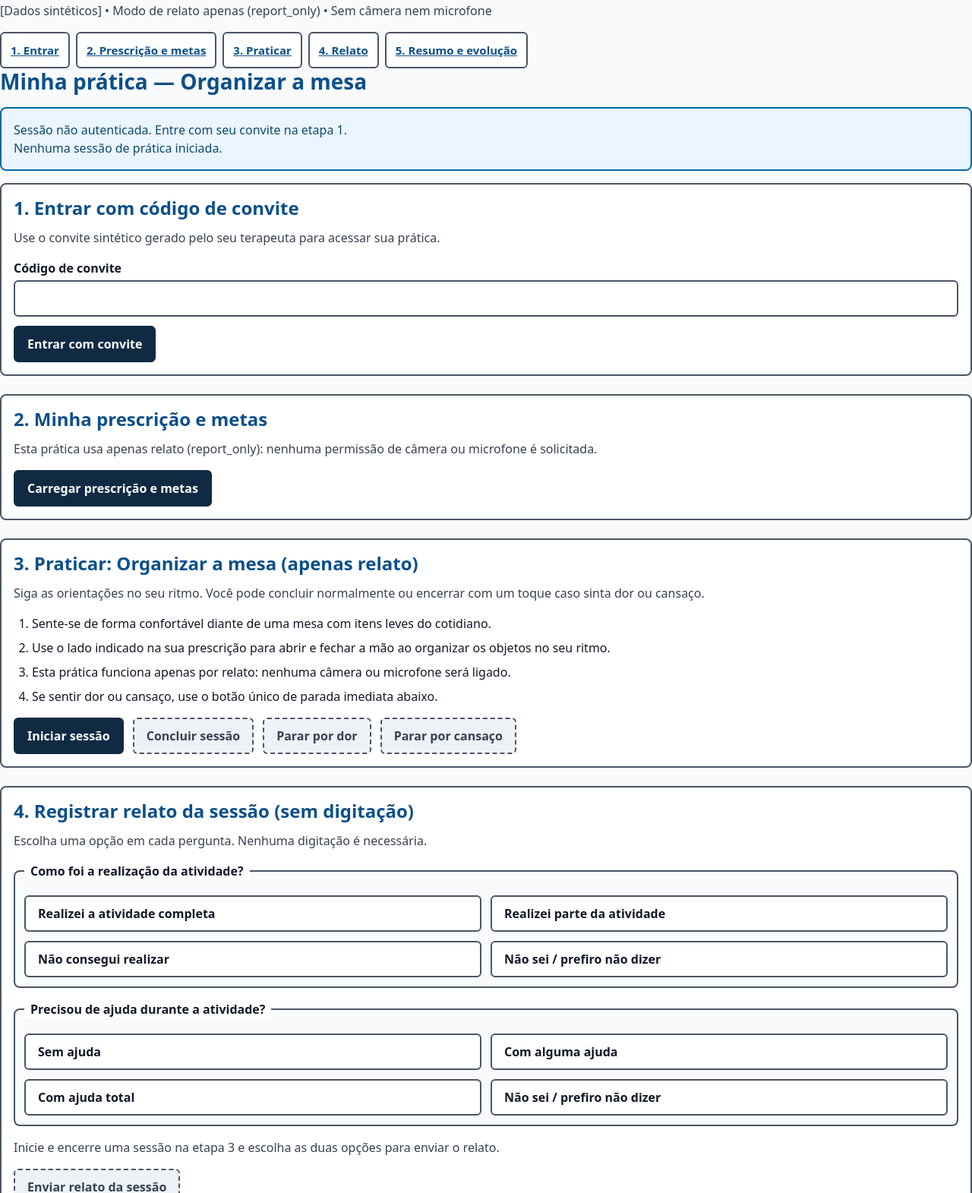
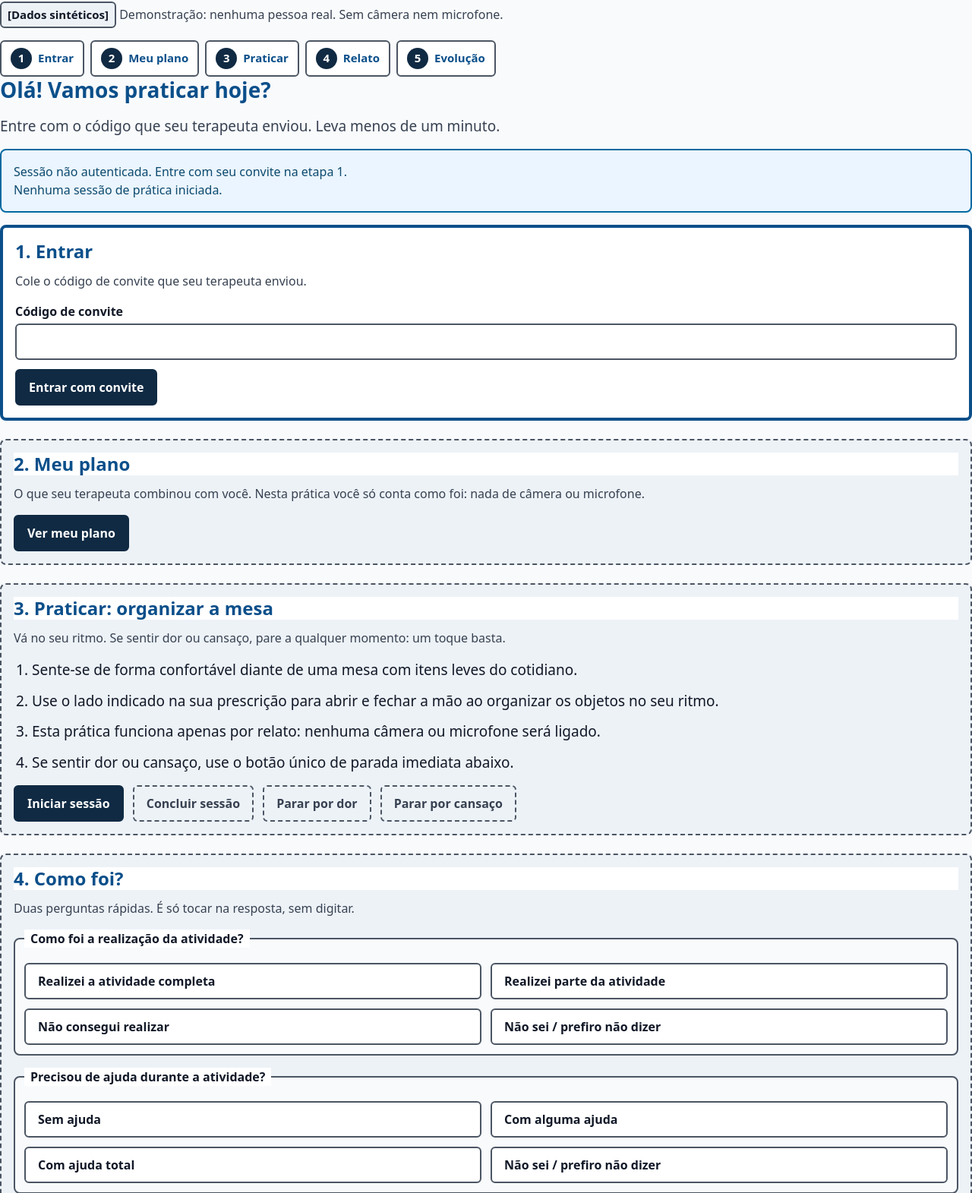
Before and after one commit to Ralado51/elo-evidence-to-impact, a plain HTML site: page web/v3/participant.html in a window 1280 px wide. Shown: the part 54-1625 px from the top of the page at 76% size. Drawn offline with Linux system fonts and the light colour scheme.

Commit message:
demo: friendlier guided participant screen (copy, stage highlight, auto-load plan)
Presentation-only: data-* hooks and API behavior unchanged.

Co-Authored-By: Claude Sonnet 5.5 <noreply@anthropic.com>
Claude-Session: https://claude.ai/code/session_01CJFzb1CEscvt1NLbgQqdTZ

```diff
--- a/web/v3/participant.css
+++ b/web/v3/participant.css
@@ -362,3 +362,30 @@
     scroll-behavior: auto !important;
   }
 }
+
+/* ---- Friendly guided layer (presentation only) ---- */
+.hero-lead { font-size: var(--elo-font-size-md); color: var(--elo-color-text-muted); margin: 0 0 var(--elo-space-4); }
+.participant-nav { counter-reset: none; }
+.participant-nav .n {
+  display: inline-flex; align-items: center; justify-content: center;
+  width: 1.75rem; height: 1.75rem; margin-right: var(--elo-space-2);
+  border-radius: 50%; background-color: var(--elo-bg-primary); color: var(--elo-color-on-primary);
+  font-size: var(--elo-font-size-sm);
+}
+.participant-nav a { text-decoration: none; }
+.step-card { transition: none; }
+body[data-stage] .step-card { background-color: var(--elo-bg-subtle); border-style: dashed; }
+body[data-stage="signin"] #sec-signin,
+body[data-stage="plan"] #sec-plan,
+body[data-stage="practice"] #sec-session,
+body[data-stage="report"] #sec-report,
+body[data-stage="done"] #sec-views {
+  background-color: var(--elo-bg-surface);
+  border-style: solid;
+  border-color: var(--elo-color-link);
+  border-width: 4px;
+}
+body[data-stage="practice"] #btn-session-start:not(:disabled),
+body[data-stage="practice"] #btn-session-end:not(:disabled) { min-height: 4rem; font-size: var(--elo-font-size-md); }
+#btn-stop-pain, #btn-stop-fatigue { font-weight: 700; }
+.guide-list li { margin-bottom: var(--elo-space-3); font-size: var(--elo-font-size-md); }
--- a/web/v3/participant.html
+++ b/web/v3/participant.html
@@ -13,24 +13,25 @@
 
   <header class="site-header">
     <div class="site-header-inner">
-      <p class="site-brand">Elo v3 — Área do participante</p>
-      <p class="step-lead">[Dados sintéticos] • Modo de relato apenas (report_only) • Sem câmera nem microfone</p>
-      <nav class="participant-nav" aria-label="Etapas da área do participante">
-        <a class="target" href="#sec-signin">1. Entrar</a>
-        <a class="target" href="#sec-plan">2. Prescrição e metas</a>
-        <a class="target" href="#sec-session">3. Praticar</a>
-        <a class="target" href="#sec-report">4. Relato</a>
-        <a class="target" href="#sec-views">5. Resumo e evolução</a>
+      <p class="site-brand">Elo · Minha prática</p>
+      <p class="step-lead"><span class="badge">[Dados sintéticos]</span> Demonstração: nenhuma pessoa real. Sem câmera nem microfone.</p>
+      <nav class="participant-nav" aria-label="Etapas da minha prática" id="stepper">
+        <a class="target" href="#sec-signin"><span class="n">1</span> Entrar</a>
+        <a class="target" href="#sec-plan"><span class="n">2</span> Meu plano</a>
+        <a class="target" href="#sec-session"><span class="n">3</span> Praticar</a>
+        <a class="target" href="#sec-report"><span class="n">4</span> Relato</a>
+        <a class="target" href="#sec-views"><span class="n">5</span> Evolução</a>
       </nav>
     </div>
   </header>
 
   <main id="main" class="main" tabindex="-1">
-    <h1>Minha prática — Organizar a mesa</h1>
+    <h1 id="hero-title">Olá! Vamos praticar hoje?</h1>
+    <p class="hero-lead" id="hero-lead">Entre com o código que seu terapeuta enviou. Leva menos de um minuto.</p>
 
     <section class="status-bar" aria-label="Estado da sessão do participante">
       <div>
-        <p id="participant-session-status">Sessão não autenticada. Entre com seu convite na etapa 1.</p>
+        <p id="participant-session-status">Você ainda não entrou. Comece pelo passo 1.</p>
         <p id="practice-phase-status">Nenhuma sessão de prática iniciada.</p>
       </div>
       <button type="button" id="btn-participant-signout" class="btn btn-secondary target" hidden>Sair</button>
@@ -46,8 +47,8 @@
 
     <!-- Etapa 1: Entrar com convite -->
     <section id="sec-signin" class="step-card" aria-labelledby="heading-signin">
-      <h2 id="heading-signin">1. Entrar com código de convite</h2>
-      <p class="step-lead">Use o convite sintético gerado pelo seu terapeuta para acessar sua prática.</p>
+      <h2 id="heading-signin">1. Entrar</h2>
+      <p class="step-lead">Cole o código de convite que seu terapeuta enviou.</p>
       <form id="form-invite-signin" novalidate>
         <div class="field">
           <label for="invite-token">Código de convite</label>
@@ -62,10 +63,10 @@
 
     <!-- Etapa 2: Prescrição atual e metas -->
     <section id="sec-plan" class="step-card" aria-labelledby="heading-plan">
-      <h2 id="heading-plan">2. Minha prescrição e metas</h2>
-      <p class="step-lead">Esta prática usa apenas relato (report_only): nenhuma permissão de câmera ou microfone é solicitada.</p>
+      <h2 id="heading-plan">2. Meu plano</h2>
+      <p class="step-lead">O que seu terapeuta combinou com você. Nesta prática você só conta como foi: nada de câmera ou microfone.</p>
       <div class="actions-row">
-        <button type="button" id="btn-load-plan" class="btn btn-primary target">Carregar prescrição e metas</button>
+        <button type="button" id="btn-load-plan" class="btn btn-primary target">Ver meu plano</button>
       </div>
       <div id="prescription-view" class="result-box" hidden></div>
       <div id="goals-panel" class="sub-panel" hidden>
@@ -76,8 +77,8 @@
 
     <!-- Etapa 3: Praticar "Organizar a mesa" (apenas relato) -->
     <section id="sec-session" class="step-card" aria-labelledby="heading-session">
-      <h2 id="heading-session">3. Praticar: Organizar a mesa (apenas relato)</h2>
-      <p class="step-lead">Siga as orientações no seu ritmo. Você pode concluir normalmente ou encerrar com um toque caso sinta dor ou cansaço.</p>
+      <h2 id="heading-session">3. Praticar: organizar a mesa</h2>
+      <p class="step-lead">Vá no seu ritmo. Se sentir dor ou cansaço, pare a qualquer momento: um toque basta.</p>
       <ol id="activity-guide" class="guide-list"></ol>
       <div class="actions-row">
         <button type="button" id="btn-session-start" class="btn btn-primary target">Iniciar sessão</button>
@@ -90,8 +91,8 @@
 
     <!-- Etapa 4: Relato básico sem digitação -->
     <section id="sec-report" class="step-card" aria-labelledby="heading-report">
-      <h2 id="heading-report">4. Registrar relato da sessão (sem digitação)</h2>
-      <p class="step-lead">Escolha uma opção em cada pergunta. Nenhuma digitação é necessária.</p>
+      <h2 id="heading-report">4. Como foi?</h2>
+      <p class="step-lead">Duas perguntas rápidas. É só tocar na resposta, sem digitar.</p>
       <form id="form-report" novalidate>
         <fieldset class="choice-fieldset">
           <legend>Como foi a realização da atividade?</legend>
@@ -113,9 +114,9 @@
           </div>
         </fieldset>
 
-        <p id="report-gate-status" class="step-lead">Inicie e encerre uma sessão na etapa 3 e escolha as duas opções para enviar o relato.</p>
+        <p id="report-gate-status" class="step-lead">Termine a prática (passo 3) e responda às duas perguntas para enviar.</p>
         <div class="actions-row">
-          <button type="submit" id="btn-submit-report" class="btn btn-primary target" disabled>Enviar relato da sessão</button>
+          <button type="submit" id="btn-submit-report" class="btn btn-primary target" disabled>Enviar meu relato</button>
         </div>
       </form>
       <div id="report-result" class="result-box" hidden></div>
@@ -123,32 +124,32 @@
 
     <!-- Etapa 5: Resumo e evolução simplificada -->
     <section id="sec-views" class="step-card" aria-labelledby="heading-views">
-      <h2 id="heading-views">5. Meu resumo e minha evolução</h2>
-      <p class="step-lead">Visualização simplificada dos registros publicados pelo seu terapeuta.</p>
+      <h2 id="heading-views">5. Minha evolução</h2>
+      <p class="step-lead">O resumo e a evolução que seu terapeuta liberou para você. Ele passa os códigos abaixo.</p>
 
       <div class="sub-panel">
-        <h3>Abrir resumo publicado</h3>
+        <h3>Meu resumo</h3>
         <form id="form-open-summary" novalidate>
           <div class="field">
-            <label for="summary-id-input">Identificador do resumo (sum_...)</label>
+            <label for="summary-id-input">Código do resumo</label>
             <input id="summary-id-input" name="summary_id" type="text" placeholder="sum_...">
           </div>
           <div class="actions-row">
-            <button type="submit" id="btn-open-summary" class="btn btn-primary target">Abrir resumo</button>
+            <button type="submit" id="btn-open-summary" class="btn btn-primary target">Ver resumo</button>
           </div>
         </form>
         <div id="summary-view" class="result-box" hidden></div>
       </div>
 
       <div class="sub-panel">
-        <h3>Abrir evolução publicada</h3>
+        <h3>Minha evolução</h3>
         <form id="form-open-evolution" novalidate>
           <div class="field">
-            <label for="evolution-id-input">Identificador da evolução (evo_...)</label>
+            <label for="evolution-id-input">Código da evolução</label>
             <input id="evolution-id-input" name="evolution_id" type="text" placeholder="evo_...">
           </div>
           <div class="actions-row">
-            <button type="submit" id="btn-open-evolution" class="btn btn-primary target">Abrir evolução</button>
+            <button type="submit" id="btn-open-evolution" class="btn btn-primary target">Ver evolução</button>
           </div>
         </form>
         <div id="evolution-view" class="result-box" hidden></div>
@@ -159,5 +160,6 @@
   <div id="elo-live-region" class="sr-only" role="status" aria-live="polite" aria-atomic="true"></div>
 
   <script type="module" src="./participant_app.mjs"></script>
+  <script type="module" src="./participant_stage.mjs"></script>
 </body>
 </html>
--- /dev/null
+++ b/web/v3/participant_stage.mjs
@@ -0,0 +1,47 @@
+// Presentation-only layer: derives the current step from the DOM state
+// that participant_app.mjs already maintains, and sets body[data-stage].
+// It never changes API behavior or the data-* hooks used by the harnesses.
+const $ = (id) => document.getElementById(id);
+
+const HERO = {
+  signin: ["Olá! Vamos praticar hoje?", "Entre com o código que seu terapeuta enviou. Leva menos de um minuto."],
+  plan: ["Tudo certo, você entrou", "Veja o que foi combinado e, quando quiser, comece."],
+  practice: ["Hora de praticar", "Organize a mesa no seu ritmo. Parar por dor ou cansaço é sempre permitido."],
+  report: ["Muito bem! Conte como foi", "Duas perguntas rápidas e pronto."],
+  done: ["Relato enviado. Obrigado!", "Seu terapeuta já pode acompanhar. Veja sua evolução abaixo quando ele liberar."],
+};
+
+export function computeStage() {
+  const signedIn = !$("btn-participant-signout")?.hidden;
+  if (!signedIn) return "signin";
+  if ($("report-result")?.dataset.reportSubmitted) return "done";
+  const phase = $("session-result")?.dataset.sessionPhase;
+  if (phase === "ended") return "report";
+  if (phase === "active") return "practice";
+  return $("prescription-view")?.dataset.prescriptionLoaded === "true" ? "practice" : "plan";
+}
+
+function apply() {
+  const stage = computeStage();
+  if (document.body.dataset.stage === stage) return;
+  document.body.dataset.stage = stage;
+  const [t, l] = HERO[stage];
+  if ($("hero-title")) $("hero-title").textContent = t;
+  if ($("hero-lead")) $("hero-lead").textContent = l;
+}
+
+function autoLoadPlan() {
+  const btn = $("btn-load-plan");
+  if (!btn || !$("signin-result") || $("signin-result").hidden) return;
+  if ($("prescription-view")?.dataset.prescriptionLoaded === "true") return;
+  if (autoLoadPlan.done) return;
+  autoLoadPlan.done = true;
+  btn.click();
+}
+
+if (typeof document !== "undefined") {
+  const obs = new MutationObserver(() => { apply(); autoLoadPlan(); });
+  obs.observe(document.body, { subtree: true, childList: true, attributes: true,
+    attributeFilter: ["hidden", "data-session-phase", "data-prescription-loaded", "data-report-submitted"] });
+  apply();
+}
```
